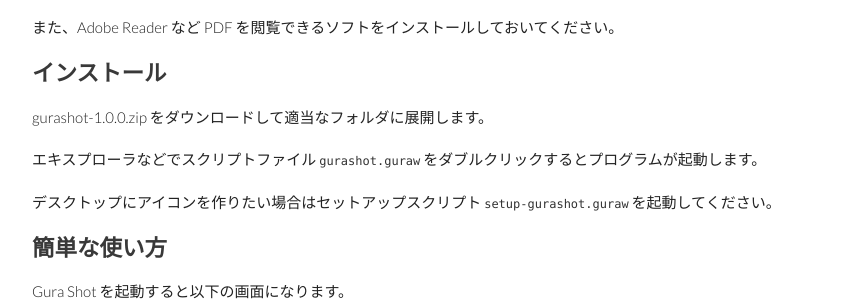
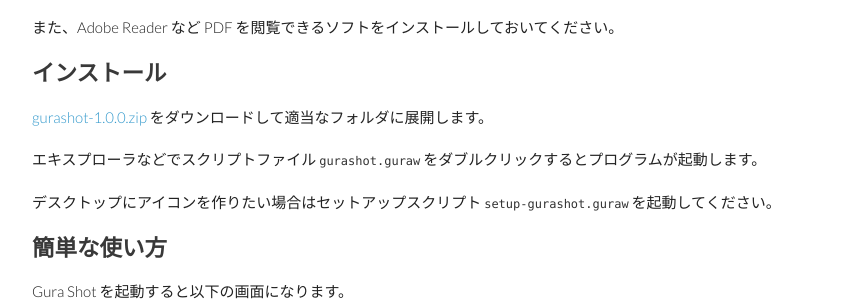
Before and after one commit to gura-app/gura-app.github.io, a Jekyll site: the page built from gurashot/index.md, in a window 1280 px wide and 900 px high, scrolled down 407 px. Shown: the part 152-453 px from the top of the window, without its empty margins (208-1066 px from the left). Built offline with Jekyll 4.4.1, drawn with Linux system fonts in a browser that asks for light colours; Markdown is read by kramdown in place of the engine named in the settings; some of the changed lines change nothing that is shown.

Commit message:
updated document

```diff
--- a/gurashot/index.md
+++ b/gurashot/index.md
@@ -28,7 +28,8 @@ Windows Installer (`gura-x.x.x-win32.msi`) をダウンロードし、インス
 
 ## インストール
 
-gurashot-1.0.0.zip をダウンロードして適当なフォルダに展開します。
+[gurashot-1.0.0.zip](https://github.com/gura-app/gurashot/releases/download/v1.0.0/gurashot-1.0.0.zip)
+をダウンロードして適当なフォルダに展開します。
 
 エキスプローラなどでスクリプトファイル `gurashot.guraw` をダブルクリックするとプログラムが起動します。
 
```
